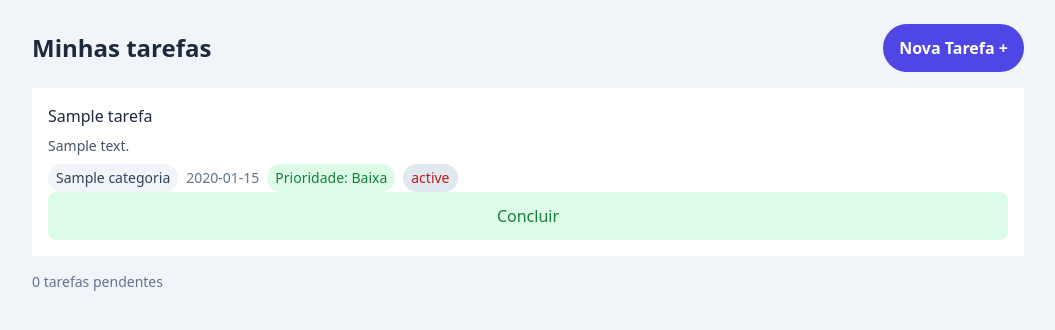
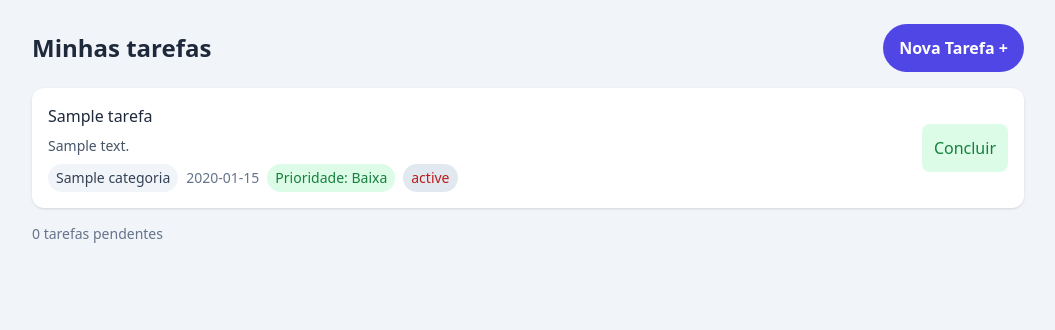
Before and after one commit to aliceminaif/estodolistweb, a Flask app: template templates/index.html in a window 1280 px wide. Shown: the part 68-398 px from the top of the page, without its empty margins (112-1167 px from the left). Run offline with Flask 3, Linux system fonts and the light colour scheme; the template is opened without the code that fills it: most values are stand-ins (such as "Sample title", 1, 10 or a date in 2020); some libraries are stand-ins or nearby versions.

Commit message:
Add concluir route to handle task completion and update index.html for improved task display

```diff
--- a/app.py
+++ b/app.py
@@ -134,6 +134,18 @@ def adicionar():
 
     return redirect("/")
 
+@app.route("/concluir/<int:idtarefa>", methods=["POST"])
+def concluir(idtarefa):
+    tarefa = buscar_tarefa(idtarefa)
+    if tarefa is None or tarefa["status"] == "Concluída":
+        flash("Não há o que concluir nessa tarefa.")
+    elif concluir_tarefa(idtarefa):
+        flash("Tarefa concluída. Bom trabalho!")
+    else:
+        flash("Não foi possível concluir a tarefa.")
+    return redirect("/")
+
+# passo 7: a rota excluir entra aqui
 
 if __name__ == "__main__":
     # Executa o servidor quando este arquivo é iniciado diretamente
--- a/templates/index.html
+++ b/templates/index.html
@@ -11,7 +11,7 @@
         </div>
         <ul class="space-y-3">
             {% for tarefa in t %}
-                <li class="bg-white rouded-xl shador p-4 flex-col gap-3 sm: flex-row sm:items-center sm:justify-between">
+                <li class="bg-white rounded-xl shadow p-4 flex flex-col gap-3 sm:flex-row sm:items-center sm:justify-between">
                     <div class="space-y-2 sm:flex-1">
                         <span class="block font-medium {% if tarefa.status == "Concluída" %}line-through text-slate-400
                                                     {% endif %}">{{ tarefa.nome_tarefa }}
@@ -40,13 +40,13 @@
                                 class="px-2 py-1 rounded-full {% if   tarefa.status == "Concluída" %}bg-indigo-100 text-indigo-700 {% elif tarefa.status == "Não realizada" %}border border-red-300 text-red-700 {% else %}bg-slate-200 text-red-700 {% endif %}">
                                 {{ tarefa.status }}
                             </span>
-
                         </div>
                     </div>
-                    <div class="flex- gap-2">
-                        {% if terefa.status != "Concluída" %}
+                    <div class="flex gap-2">
+                        {% if tarefa.status!="Concluída" %}
                             <form action="/concluir/{{ tarefa.idtarefa }}" method="post" class="flex-1 sm:flex-none">
-                            <button type="submit" class="w-full px-4 py-3 rounded-lg bg-green-100 text-green-700">Concluir</button>
+                                <button type="submit"
+                                    class="w-full px-3 py-3 rounded-lg bg-green-100 text-green-700">Concluir</button>
                             </form>
                         {% endif %}
                         {# Editar aqui #}
```
Lines whose indentation alone changed are shown as unchanged.
